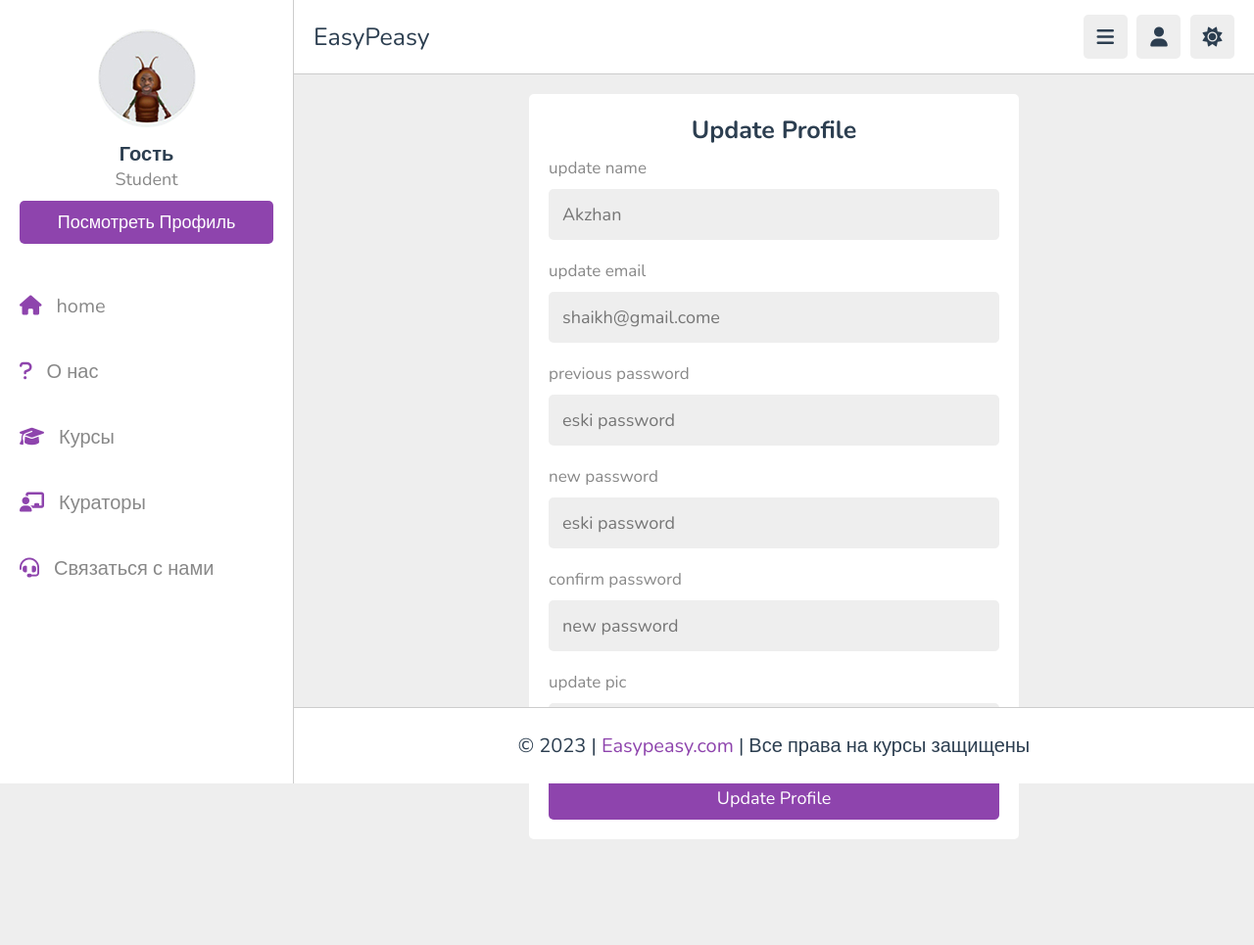
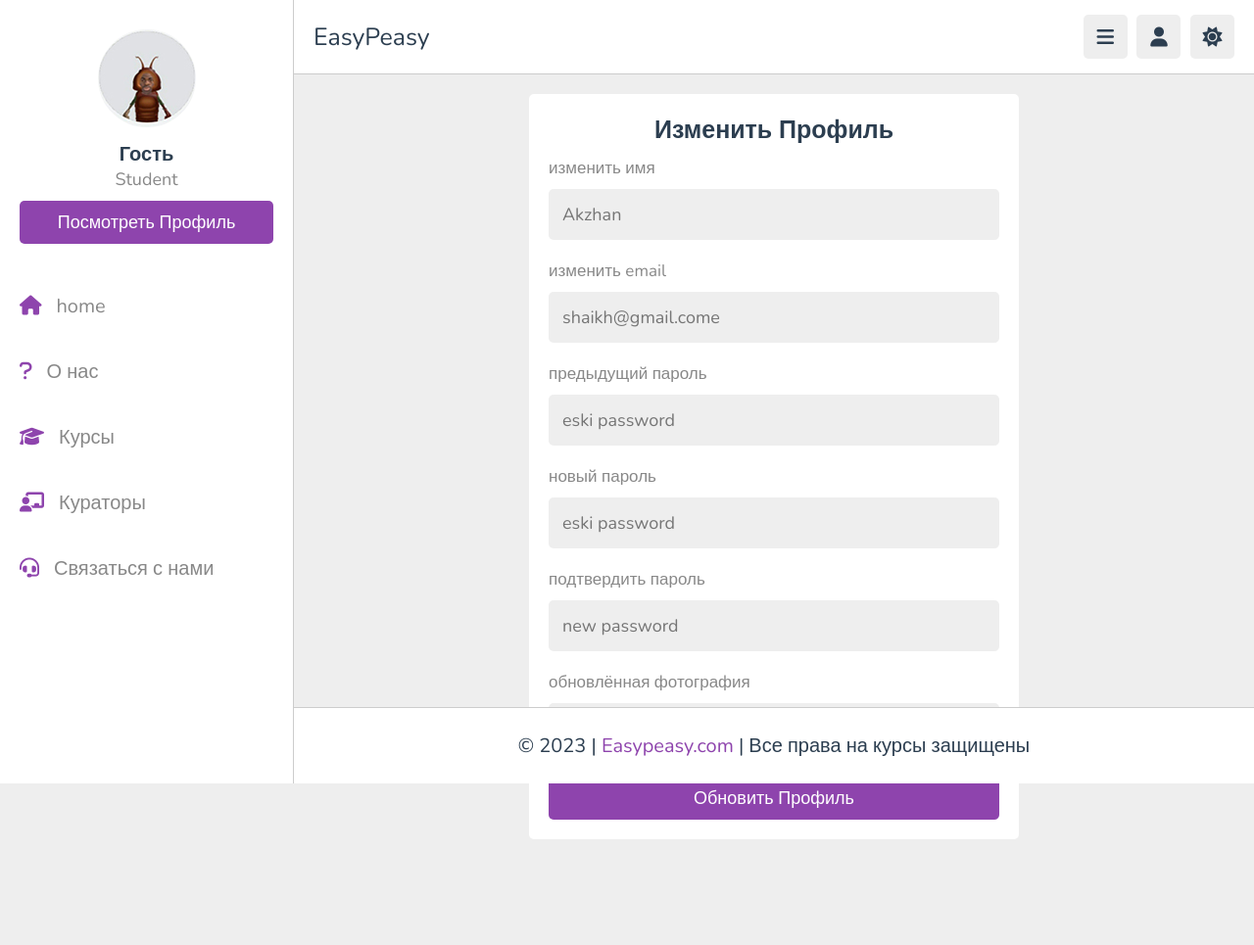
Before and after one commit to anelk4/EasyPeasy.com, a Django app: page /update/ in a window 1280 px wide. Shown: the whole page at 98% size. Run offline with Django 4.2, Linux system fonts and the light colour scheme; some libraries are stand-ins or nearby versions.

```diff
--- a/MainFolder/applacation1/templates/applacation1/profile.html
+++ b/MainFolder/applacation1/templates/applacation1/profile.html
@@ -80,7 +80,7 @@
          {% endif %}
          <h3>{{ user.username }}</h3>
          <p>{{ user.profile.bio }}</p>
-         <a href="{% url 'update' %}" class="inline-btn">update profile</a>
+         <a href="{% url 'update' %}" class="inline-btn">обновить профиль</a>
       </div>
       <div class="box-container">
          <div class="box">
--- a/MainFolder/applacation1/templates/applacation1/update.html
+++ b/MainFolder/applacation1/templates/applacation1/update.html
@@ -9,20 +9,20 @@
 
    <form action="" method="post" enctype="multipart/form-data">
        {% csrf_token %}
-      <h3>update profile</h3>
-      <p>update name</p>
+      <h3>изменить профиль</h3>
+      <p>изменить имя</p>
       <input type="text" name="name" placeholder="Akzhan" maxlength="50" class="box">
-      <p>update email</p>
+      <p>изменить email</p>
       <input type="email" name="email" placeholder="shaikh@gmail.come" maxlength="50" class="box">
-      <p>previous password</p>
+      <p>предыдущий пароль</p>
       <input type="password" name="old_pass" placeholder="eski password" maxlength="20" class="box">
-      <p>new password</p>
+      <p>новый пароль</p>
       <input type="password" name="new_pass" placeholder="eski password" maxlength="20" class="box">
-      <p>confirm password</p>
+      <p>подтвердить пароль</p>
       <input type="password" name="c_pass" placeholder="new password" maxlength="20" class="box">
-      <p>update pic</p>
+      <p>обновлённая фотография</p>
       <input type="file" accept="image/*" class="box">
-      <input type="submit" value="update profile" name="submit" class="btn">
+      <input type="submit" value="обновить профиль" name="submit" class="btn">
    </form>
 
 </section>
```
Also changed, not shown: MainFolder/applacation1/forms.py (+68 -0 lines).
